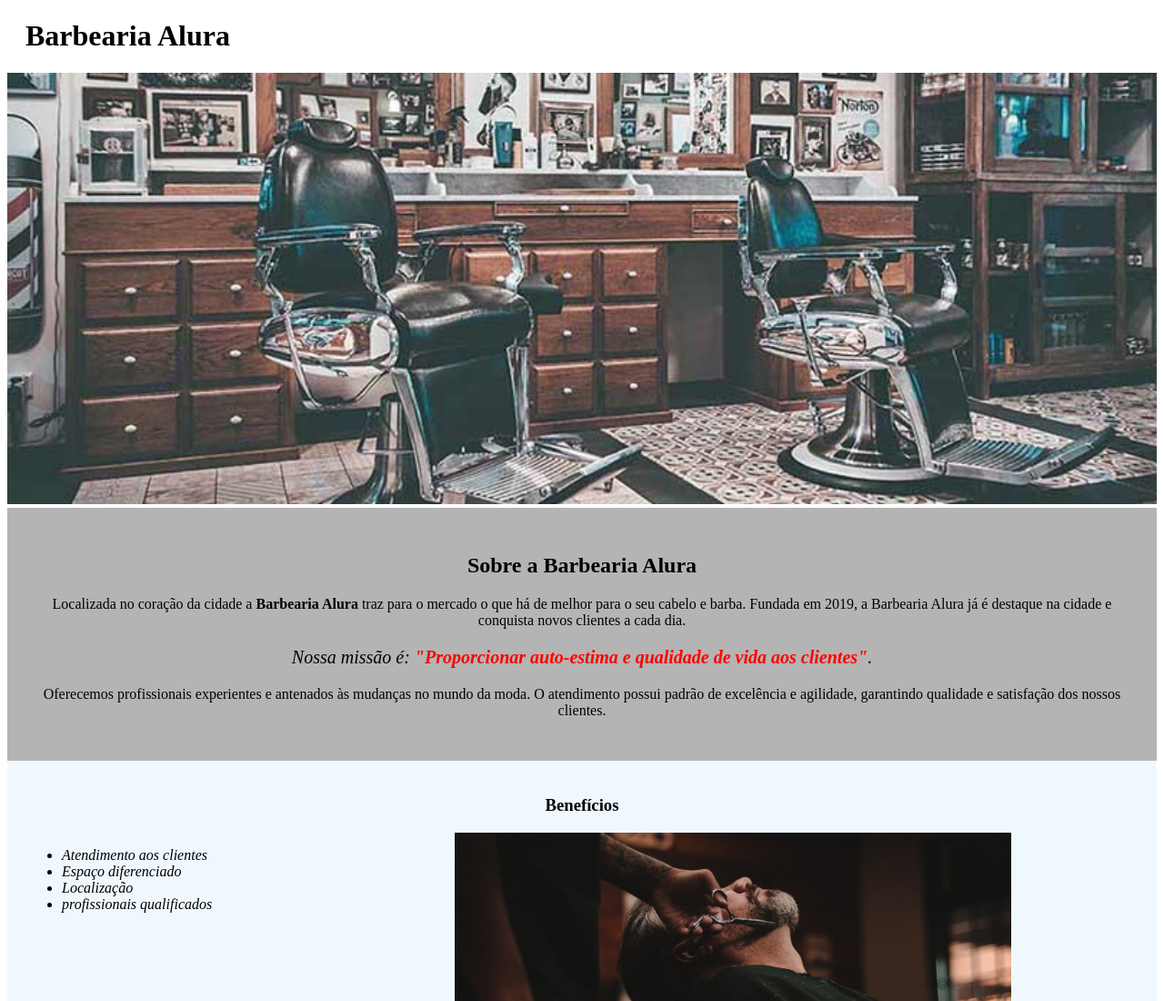
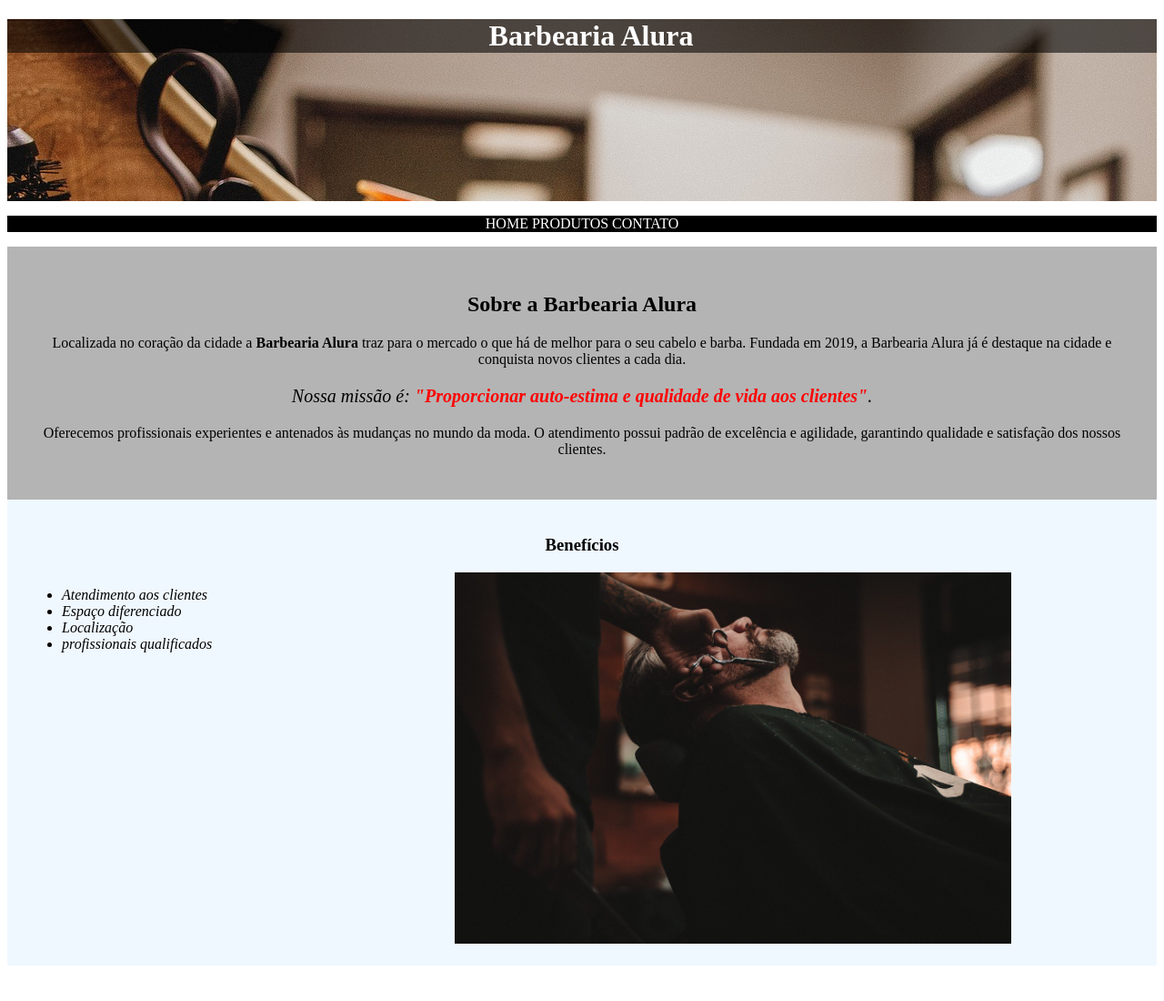
Before and after one commit to eubrenocunha/BarbeariaAlura, a plain HTML site: page index.html in a window 1280 px wide. Shown: the top 1100 px of the page at 91% size. After the commit the page ends 1069 px from the top, so only its background shows below. Drawn offline with Linux system fonts and the light colour scheme.

Commit message:
ATUALIZEI BARBEARIA

```diff
--- a/index.html
+++ b/index.html
@@ -13,7 +13,14 @@
         <h1 class="titulo-principal">Barbearia Alura</h1>
     </header>
 
-    <img id="banner" src="banner.jpg" alt="imagem.jpg">
+    <nav>
+        <p>
+            HOME
+            PRODUTOS
+            CONTATO
+        </p>
+    </nav>
+
     <div class="principal">
         <h2 class="centralizado">Sobre a Barbearia Alura</h2>
 
--- a/style.css
+++ b/style.css
@@ -1,5 +1,23 @@
-body {
 
+@charset "UTF-8";
+
+header{
+    height: 200px;
+    background-image: url(fundosite.jpg);
+    background-attachment: fixed;
+}
+
+    header h1{
+        background-color: rgba(0, 0, 0, 0.575);
+        color: white;
+        text-align: center;
+}
+
+nav{
+    background-color: black;
+    color: white;
+    text-align: center;
+    font-size: 1.2em;
 }
 
 #banner{
```
Also changed, not shown: fundosite.jpg (added).
